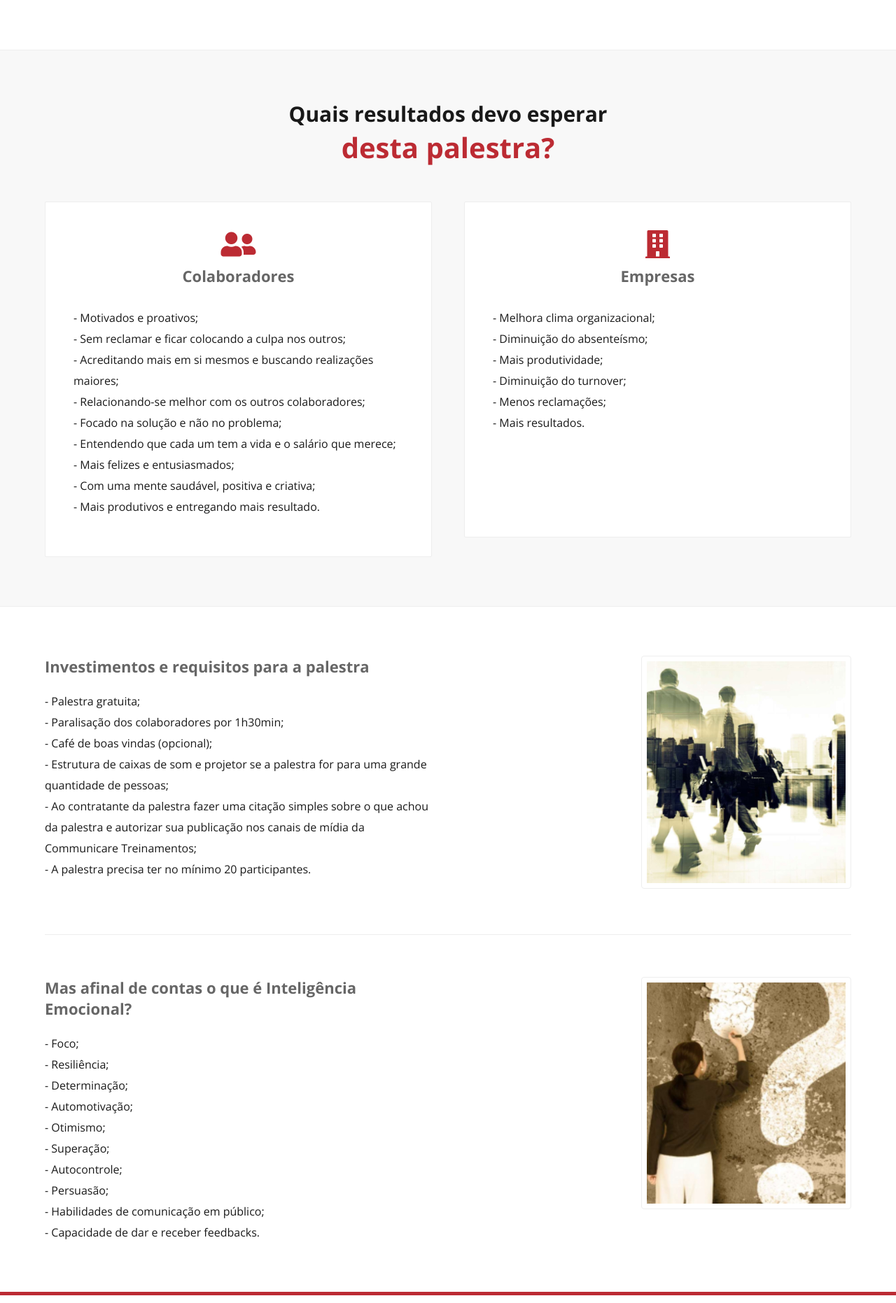
After one commit to ConTTudOweb/CommunicareProject, a Django app: page /palestra-inteligencia-emocional/ in a window 1280 px wide. The commit adds this page. Shown: the part 1119-2981 px from the top of the page at 70% size. Run offline with Django 3.2, Linux system fonts and the light colour scheme; some libraries are stand-ins or nearby versions.

Commit message:
Palestra de Inteligência Emocional

```diff
--- a/communicare/core/context_processors.py
+++ b/communicare/core/context_processors.py
@@ -13,6 +13,8 @@ ATENDIMENTO_COACHING_TITULO = "Coaching"
 ATENDIMENTO_COACHING_RESUMO = "Uma metodologia extraordinária que tem como finalidade descobrir soluções que auxiliem as pessoas a alcançarem suas metas e potencializar resultados"
 ATENDIMENTO_HIPNOTERAPIA_TITULO = "Hipnoterapia"
 ATENDIMENTO_HIPNOTERAPIA_RESUMO = "A utilização da Hipnose na terapia, possibilita de maneira consistente, identificar e modificar a estrutura da realidade de cada indivíduo. Ajudando a aumentar a confiança,  construindo resultados extraordinários, tratando medos/fobias e retomando o prazer pela vida"
+PALESTRA_INTELIGENCIA_EMOCIONAL_TITULO = "Inteligência Emocional"
+PALESTRA_INTELIGENCIA_EMOCIONAL_RESUMO = "Aprenda um pouco mais sobre suas emoções nesta palestra através da prática da Inteligência Emocional e obtenha os resultados que você busca em sua vida pessoal e profissional"
 
 KEYWORDS = \
     "a communicare é confiavel?, communicare treinamentos, communicare treinamentos apucarana, cursos em apucarana, " \
@@ -28,15 +30,17 @@ KEYWORDS_CURSO_HIPNOSE = \
     "curso de hipnose, treinamento de hipnose, curso de hipnose em apucarana, treinamento de hipnose em apucarana, " \
     "auto controle, aprenda a hipnotizar, como hipnotizar pessoas, hipnose, mente consciente, mente subconsciente, " \
     "mente inconsciente, o que é mente consciente, o que é mente inconsciente, o que é mente subconsciente"
-KEYWORDS_TREINAMENTO_INTELIGENCIA_EMOCIONAL = \
-    "curso de inteligência emocional, treinamento de inteligência emocional, " \
-    "curso de inteligência emocional em apucarana, treinamento de inteligência emocional em apucarana, " \
+KEYWORDS_INTELIGENCIA_EMOCIONAL = \
     "o que é inteligência emocional?, inteligência emocional, viver em paz, viver feliz, gestão da emoção, " \
     "controle da emoção, como eliminar ansiedade, como acabar com a depressão, tenho depressão, depressão, " \
     "como se motivar, o que é motivação, como saber se relacionar, como conhecer as emoções, " \
-    "como controlar as emoções, como controlar a raiva, como controlar o ódio, como controlar a pornografia," \
-    "como controlar o medo, como reduzir emoções negativas, como ser mais positivo, como diminuir o stress," \
+    "como controlar as emoções, como controlar a raiva, como controlar o ódio, como controlar a pornografia, " \
+    "como controlar o medo, como reduzir emoções negativas, como ser mais positivo, como diminuir o stress, " \
     "empatia, como praticar a empatia, mente consciente, mente subconsciente, mente inconsciente"
+KEYWORDS_TREINAMENTO_INTELIGENCIA_EMOCIONAL = \
+    "curso de inteligência emocional, treinamento de inteligência emocional, " \
+    "curso de inteligência emocional em apucarana, treinamento de inteligência emocional em apucarana, " + \
+    KEYWORDS_INTELIGENCIA_EMOCIONAL
 KEYWORDS_ATENDIMENTO_COACHING = \
     "atendimento de coaching, atendimento coaching, atendimento de coach, atendimento coach, curso de coaching" \
     "acompanhamento de carreira, atendimento coaching em apucarana, coaching em apucarana, life coach, leader coach, " \
@@ -47,6 +51,9 @@ KEYWORDS_ATENDIMENTO_HIPNOTERAPIA = \
     "atendimento em hipnose, hipnose clínica, tratar fobias, tratar traumas, tratar depressão, tratar medos" \
     "tratar medo de falar em público, tratar ansiedade, como tratar fobias, como tratar medos, como tratar traumas, " \
     "como tratar depressão, como tratar ansiedade, atendimento hipnose em apucarana, hipnoterapia em apucarana, hipnose"
+KEYWORDS_PALESTRA_INTELIGENCIA_EMOCIONAL = \
+    "palestra de inteligência emocional, palestra de inteligência emocional em apucarana, " + \
+    KEYWORDS_INTELIGENCIA_EMOCIONAL
 
 PAGES = dict(
     PAGE_HOME={
@@ -84,6 +91,12 @@ PAGES = dict(
         "description": ATENDIMENTO_HIPNOTERAPIA_RESUMO,
         "keywords": "%s, %s" % (KEYWORDS, KEYWORDS_ATENDIMENTO_HIPNOTERAPIA)
     },
+    PAGE_PALESTRA_INTELIGENCIA_EMOCIONAL={
+        "title": PALESTRA_INTELIGENCIA_EMOCIONAL_TITULO,
+        "description": PALESTRA_INTELIGENCIA_EMOCIONAL_RESUMO,
+        "keywords": "%s, %s" % (
+            KEYWORDS, KEYWORDS_PALESTRA_INTELIGENCIA_EMOCIONAL)
+    },
     PAGE_GENERICA={
         "title": "Centro de Treinamentos em Excelência Humana",
         "description": EMPRESA_DESCRICAO
@@ -118,6 +131,10 @@ CONSTS = dict(
         "titulo": ATENDIMENTO_HIPNOTERAPIA_TITULO,
         "resumo": "%s (...)" % ATENDIMENTO_HIPNOTERAPIA_RESUMO
     },
+    PALESTRA_INTELIGENCIA_EMOCIONAL={
+        "titulo": PALESTRA_INTELIGENCIA_EMOCIONAL_TITULO,
+        "resumo": PALESTRA_INTELIGENCIA_EMOCIONAL_RESUMO
+    },
     EVENT_TYPES=Event.EventTypes.__members__,
 )
 
--- a/communicare/core/views.py
+++ b/communicare/core/views.py
@@ -143,17 +143,17 @@ def send_contract(request):
     return HttpResponse()
 
 
-class CertificateTemplateView(TemplateView):
-    template_name = "core/certificate.html"
-
-
-class ContractTemplateView(TemplateView):
-    template_name = "core/contract.html"
-
-    def get_context_data(self, **kwargs):
-        context = super(ContractTemplateView, self).get_context_data(**kwargs)
-        context['registration'] = Registration.objects.get(pk=2)
-        return context
+# class CertificateTemplateView(TemplateView):
+#     template_name = "core/certificate.html"
+#
+#
+# class ContractTemplateView(TemplateView):
+#     template_name = "core/contract.html"
+#
+#     def get_context_data(self, **kwargs):
+#         context = super(ContractTemplateView, self).get_context_data(**kwargs)
+#         context['registration'] = Registration.objects.get(pk=2)
+#         return context
 
 
 class HomeTemplateView(TemplateView):
@@ -249,5 +249,16 @@ class AtendimentoHipnoterapiaTemplateView(BaseCursoTemplateView):
     page = "PAGE_ATENDIMENTO_HIPNOTERAPIA"
 
 
-class PalestraTemplateView(BaseTemplateView):
-    template_name = 'palestra.html'
+class BasePalestraTemplateView(TemplateView):
+    page = None
+
+    def get_context_data(self, **kwargs):
+        context = super(BasePalestraTemplateView, self).get_context_data(**kwargs)
+        # SEO
+        context['page'] = PAGES.get(self.page)
+        return context
+
+
+class PalestraInteligenciaEmocionalTemplateView(BasePalestraTemplateView):
+    template_name = 'palestra_inteligencia_emocional.html'
+    page = "PAGE_PALESTRA_INTELIGENCIA_EMOCIONAL"
--- a/communicare/urls.py
+++ b/communicare/urls.py
@@ -24,7 +24,7 @@ from .sitemaps import StaticViewSitemap
 from .core.views import HomeTemplateView, contact, EventDetailView, registration, send_contract, \
     PrivacyPolicyTemplateView, CookiesStatementTemplateView, GalleryTemplateView, TreinamentoOratoriaTemplateView, \
     CursoHipnoseTemplateView, TreinamentoInteligenciaEmocionalTemplateView, contact_whatsapp, \
-    AtendimentoCoachingTemplateView, AtendimentoHipnoterapiaTemplateView, CertificateTemplateView, ContractTemplateView, PalestraTemplateView
+    AtendimentoCoachingTemplateView, AtendimentoHipnoterapiaTemplateView, PalestraInteligenciaEmocionalTemplateView
 
 sitemaps = {
     'static': StaticViewSitemap,
@@ -34,12 +34,9 @@ urlpatterns = [
     path('favicon.ico', RedirectView.as_view(url=settings.STATIC_URL + 'images/favicon.ico')),
     path('admin/', admin.site.urls),
 
-    path('teste/', ContractTemplateView.as_view()),
-
     # Páginas
     path('', HomeTemplateView.as_view(), name='home'),
     path('galeria-de-fotos/', GalleryTemplateView.as_view(), name='gallery'),
-    path('palestra/', PalestraTemplateView.as_view(), name='palestra'),
     path('politica-de-privacidade/', PrivacyPolicyTemplateView.as_view(), name='privacy_policy'),
     path('declaracao-de-cookies/', CookiesStatementTemplateView.as_view(), name='cookies_statement'),
     path('evento/<slug:slug>/', EventDetailView.as_view(), name='event-detail'),
@@ -59,6 +56,9 @@ urlpatterns = [
     path('atendimento-coaching/', AtendimentoCoachingTemplateView.as_view(), name='atendimento_coaching'),
     path('atendimento-hipnoterapia/', AtendimentoHipnoterapiaTemplateView.as_view(), name='atendimento_hipnoterapia'),
 
+    # Palestras
+    path('palestra-inteligencia-emocional/', PalestraInteligenciaEmocionalTemplateView.as_view(), name='palestra_inteligencia_emocional'),
+
     path('select2/', include('django_select2.urls')),
     path('sitemap.xml', sitemap, {'sitemaps': sitemaps},
          name='django.contrib.sitemaps.views.sitemap')
--- a/templates/base.html
+++ b/templates/base.html
@@ -109,6 +109,8 @@
         </h1>
         <nav>
           <ul>
+            <li><a href="{% url 'home' %}#cursos-e-treinamentos">Cursos e Treinamentos</a></li>
+            <li><a href="{% url 'home' %}#atendimentos">Atendimentos</a></li>
 {#            <li>#}
 {#              <span>Palestras</span>#}
 {#              <div class="dropdown">#}
@@ -118,9 +120,6 @@
 {#                <div><a href="{% url 'palestra' %}">Lorem ipsum</a></div>#}
 {#              </div>#}
 {#            </li>#}
-            <li><a href="{% url 'home' %}#cursos-e-treinamentos">Cursos e Treinamentos</a></li>
-            <li style="display: none;"><a href="{% url 'home' %}#cards-2">Palestras</a></li>
-            <li><a href="{% url 'home' %}#atendimentos">Atendimentos</a></li>
             <li><a href="{% url 'home' %}#agenda">Agenda</a></li>
             <li><a href="{% url 'home' %}#depoimentos">Depoimentos</a></li>
             <li><a href="{% url 'home' %}#quem-somos">Quem somos</a></li>
--- /dev/null
+++ b/templates/includes/palestra_objetivos_li.html
@@ -0,0 +1 @@
+<li><i class="fas fa-check-circle"></i> <span>{{ palestra_objetivos_li_content }}</span></li>
--- a/templates/palestra.html
+++ b/templates/palestra.html
@@ -1,5 +1,9 @@
 {% extends 'base.html' %}
 {% load humanize static %}
+
+{% block extra_css %}
+    <link href="{% static "css/custom.css" %}" rel="stylesheet">
+{% endblock extra_css %}
 
 {% block content %}
   <section class="lecture-page">
@@ -8,9 +12,9 @@
       <div class="holder">
         <h2>
           Palestra<br>
-          <strong>Inteligência Emocional</strong>
+          <strong>{% block palestra_titulo %}{% endblock %}</strong>
         </h2>
-        <a href="#" class="cta">Quero participar</a>
+{#        <a href="#" class="cta">Quero participar</a>#}
       </div>
     </div>
 
@@ -22,15 +26,11 @@
         <div class="columns">
           <div class="column-01">
             <ul>
-              <li><i class="fas fa-check-circle"></i> <span>Elogiar os colaboradores a cada pequeno progresso e não fazer críticas (públicas);</span></li>
-              <li><i class="fas fa-check-circle"></i> <span>Promover reuniões de equipe que estimulam o feedback aberto entre os particiantes;</span></li>
-              <li><i class="fas fa-check-circle"></i> <span>Apresentar vídeos ou treinamentos motivacionais com frequência para alterar o estado emocional dos funcionários;</span></li>
-              <li><i class="fas fa-check-circle"></i> <span>Estimular a comunicação voltada para o foco na solução e não no problema;</span></li>
-              <li><i class="fas fa-check-circle"></i> <span>Divulgar amplamente na empresa o conceito da autoresponsabilidade, que diz que nós somos os únicos responsáveis pelos nossos resultados e, consequentementeos únicos que podem mudá-los.</span></li>
+                {% block palestra_objetivos %}{% endblock %}
             </ul>
           </div>
           <div class="column-02">
-            <iframe width="560" height="315" src="https://www.youtube.com/embed/1ACaMPjWNHQ" frameborder="0" allow="accelerometer; autoplay; encrypted-media; gyroscope; picture-in-picture" allowfullscreen></iframe>
+            <iframe width="560" height="315" src="{% block palestra_video %}{% endblock %}" frameborder="0" allow="accelerometer; autoplay; encrypted-media; gyroscope; picture-in-picture" allowfullscreen></iframe>
           </div>
         </div>
       </div>
@@ -49,27 +49,14 @@
             <i class="fas fa-user-friends big-icon"></i>
             <h4>Colaboradores</h4>
             <p>
-              - Motivados e proativos;<br>
-              - Sem reclamar e ficar colocando a culpa nos outros;<br>
-              - Acreditando mais em si mesmos e buscando realizações maiores;<br>
-              - Relacionando-se melhor com os outros colaboradores;<br>
-              - Focado na solução e não no problema;<br>
-              - Entendendo que cada um tem a vida e o salário que merece;<br>
-              - Mais felizes e entusiasmados;<br>
-              - Com uma mente saudável, positiva e criativa;<br>
-              - Mais produtivos e entregando mais resultado.
+                {% block palestra_resultados_colaboradores %}{% endblock %}
             </p>
           </div>
           <div class="column-02">
             <i class="fas fa-building big-icon"></i>
             <h4>Empresas</h4>
             <p>
-              - Melhora clima organizacional;<br>
-              - Diminuição do absenteísmo;<br>
-              - Mais produtividade;<br>
-              - Diminuição do turnover;<br>
-              - Menos reclamações;<br>
-              - Mais resultados.
+                {% block palestra_resultados_empresa %}{% endblock %}
             </p>
           </div>
         </div>
--- /dev/null
+++ b/templates/palestra_inteligencia_emocional.html
@@ -0,0 +1,36 @@
+{% extends 'palestra.html' %}
+
+{% block palestra_titulo %}
+    {{ PALESTRA_INTELIGENCIA_EMOCIONAL.titulo }}
+{% endblock %}
+
+{% block palestra_objetivos %}
+    {% include 'includes/palestra_objetivos_li.html' with palestra_objetivos_li_content='Elogiar os colaboradores a cada pequeno progresso e não fazer críticas (públicas);' %}
+    {% include 'includes/palestra_objetivos_li.html' with palestra_objetivos_li_content='Promover reuniões de equipe que estimulam o feedback aberto entre os particiantes;' %}
+    {% include 'includes/palestra_objetivos_li.html' with palestra_objetivos_li_content='Apresentar vídeos ou treinamentos motivacionais com frequência para alterar o estado emocional dos funcionários;' %}
+    {% include 'includes/palestra_objetivos_li.html' with palestra_objetivos_li_content='Estimular a comunicação voltada para o foco na solução e não no problema;' %}
+    {% include 'includes/palestra_objetivos_li.html' with palestra_objetivos_li_content='Divulgar amplamente na empresa o conceito da autoresponsabilidade, que diz que nós somos os únicos responsáveis pelos nossos resultados e, consequentementeos únicos que podem mudá-los.' %}
+{% endblock %}
+
+{% block palestra_video %}https://www.youtube.com/embed/1ACaMPjWNHQ{% endblock %}
+
+{% block palestra_resultados_colaboradores %}
+    - Motivados e proativos;<br>
+    - Sem reclamar e ficar colocando a culpa nos outros;<br>
+    - Acreditando mais em si mesmos e buscando realizações maiores;<br>
+    - Relacionando-se melhor com os outros colaboradores;<br>
+    - Focado na solução e não no problema;<br>
+    - Entendendo que cada um tem a vida e o salário que merece;<br>
+    - Mais felizes e entusiasmados;<br>
+    - Com uma mente saudável, positiva e criativa;<br>
+    - Mais produtivos e entregando mais resultado.
+{% endblock %}
+
+{% block palestra_resultados_empresa %}
+    - Melhora clima organizacional;<br>
+    - Diminuição do absenteísmo;<br>
+    - Mais produtividade;<br>
+    - Diminuição do turnover;<br>
+    - Menos reclamações;<br>
+    - Mais resultados.
+{% endblock %}
```
